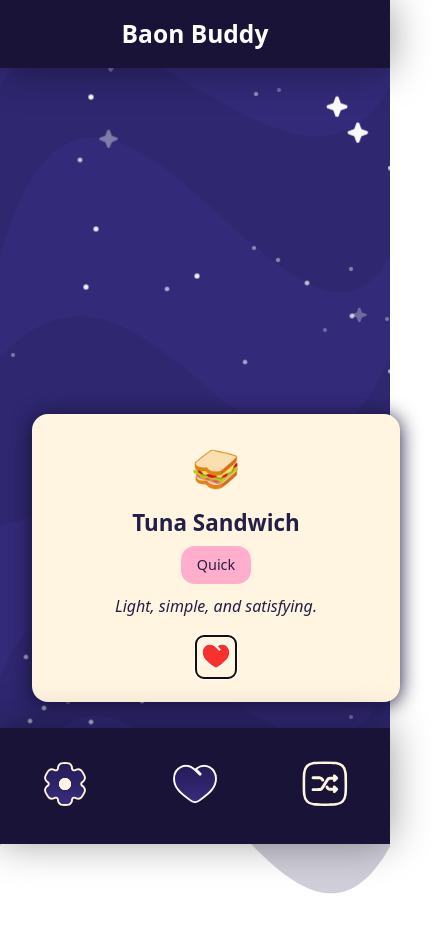
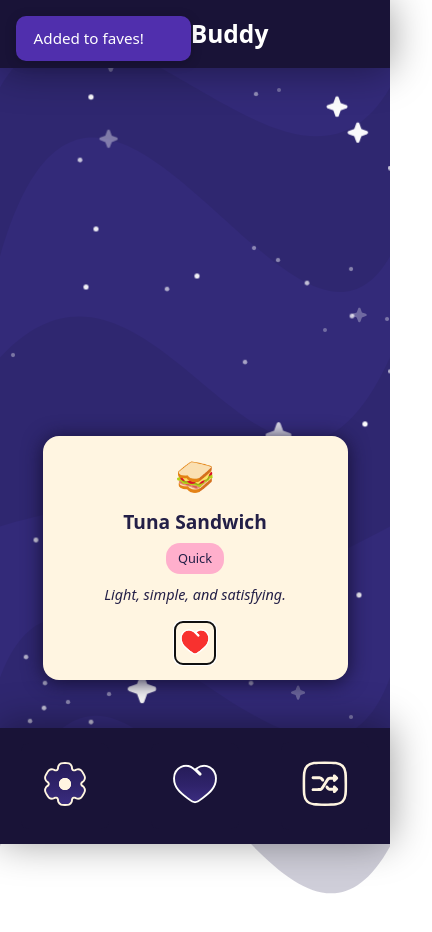
Before and after one commit to Raccai/baon-buddy, a Svelte app: page / in a window 390 px wide. Both pictures are taken after a click on the button 216 px from the left and 656 px from the top of the page. Shown: the top 932 px of the page, 432 px wide, since content can reach past the window. Built offline with nearby package versions, Linux system fonts and the light colour scheme.

Commit message:
EDIT: ngl forgot what changes were made, basta

```diff
--- a/src/App.svelte
+++ b/src/App.svelte
@@ -5,7 +5,9 @@
   import Navbar from './components/Navbar.svelte';
   import TalaQuote from './components/TalaQuote.svelte';
   import { meals } from "./lib/meals.js";
+  // @ts-ignore
   import { getRandomMeals } from "./lib/utils";
+  // @ts-ignore
   import { saveFavorite, isFavorite, removeFavorite } from './lib/storage';
   import FavoritesModal from './components/FavoritesModal.svelte';
   import { getFavorites } from './lib/storage';
@@ -17,6 +19,7 @@
   let favoritesRef;
   let favoritesVisible = false;
   let suggestedMeals = [];
+  let bounce = false;
 
   // Toggle Favorites for Each Card
   function toggleFavorites() {
@@ -39,6 +42,9 @@
     suggestedMeals = [...meals]
       .sort(() => 0.5 - Math.random())
       .slice(0, 1);
+
+    bounce = false; // reset first
+    requestAnimationFrame(() => bounce = true); // allow reactive update
   }
 
   // generates meals on first load
@@ -55,9 +61,14 @@
   </div>
 
   {#each suggestedMeals as meal (meal.name)}
-    <BaonCard {meal} {favoriteNames} on:faveChange={() => {
-      favoriteNames = getFavorites().map(meal => meal.name);
-    }} />
+    <BaonCard
+      {meal}
+      {favoriteNames}
+      triggerBounce = {bounce}
+      on:faveChange={() => {
+        favoriteNames = getFavorites().map(meal => meal.name);
+      }}
+    />
   {/each}
 
   <FavoritesModal
@@ -120,7 +131,6 @@
       />
     </svg>
   </div>
-
 </main>
 
 <Navbar
--- a/src/components/BaonCard.svelte
+++ b/src/components/BaonCard.svelte
@@ -14,6 +14,29 @@
     // Check if already favorited when component loads
     $: favorite = favoriteNames.includes(meal.name);
 
+    // For bounce animation upon every generation
+    export let triggerBounce = false;
+    let bounceClass = "";
+    $: if (triggerBounce) {
+        bounceClass = "bounce";
+        setTimeout(() => bounceClass = "", 400); // reset after animation
+    }
+
+    // For Heart-Button Toggle Sparkle Animations
+    let sparkles = [];
+    function triggerSparkle() {
+        const id = crypto.randomUUID?.() || Math.random().toString(36);
+        const newSparkle = {
+            id,
+            x: Math.random() * 20 -10, // random X offset
+            y: Math.random() * 20 -10 // random Y offset
+        };
+        sparkles = [...sparkles, newSparkle];
+        setTimeout(() => {
+            sparkles = sparkles.filter(s => s.id !== id);
+        }, 600); // removes sparkles after animation
+    }
+
     function toggleFavorite() {
         if (favorite) {
             removeFavorite(meal.name);
@@ -21,6 +44,7 @@
         } else {
             saveFavorite(meal);
             showToast("Added to faves!", "faves")
+            triggerSparkle();
         }
         dispatch("faveChange")
     }
@@ -45,7 +69,7 @@
 </script>
 
 <!-- svelte-ignore a11y_no_static_element_interactions -->
-<div class="baon-card" on:dblclick={toggleFavorite}>
+<div class="baon-card {bounceClass}" on:dblclick={toggleFavorite}>
     <div class="top-row">
         <span class="emoji">{meal.emoji}</span>
     </div>
@@ -54,7 +78,11 @@
         <h2 class="meal-name">{meal.name}</h2>
         <span class="meal-type {getBadgeClass(meal.type)}">{meal.type}</span>
         <p class="meal-message">{meal.message}</p>
-        <button class="heart-btn" on:click|stopPropagation={toggleFavorite} aria-label="Toggle Favorite">
+        <button
+            class="heart-btn"
+            on:click|stopPropagation={toggleFavorite}
+            aria-label="Toggle Favorite"
+        >
             <span class:active={favorite}>
                 {#if favorite}
                     <AddedFaves />
@@ -62,6 +90,16 @@
                     <NotFaves />
                 {/if}
             </span>
+            <div class="sparkle-wrapper">
+                {#each sparkles as sparkle (sparkle.id)}
+                    <div
+                        class="sparkle"
+                        style="transform: translate({sparkle.x}px, {sparkle.y}px"
+                    >
+                        ✨
+                    </div>
+                {/each}
+            </div>
         </button>
     </div>
 </div>
@@ -174,4 +212,65 @@
         background-color: #999;
         color: white;
     }
+
+    /* Bounce animation */
+    .bounce {
+        animation: bounceCard 0.4s ease;
+    }
+
+    @keyframes bounceCard {
+        0%   { transform: scale(1); }
+        30%  { transform: scale(1.02); }
+        60%  { transform: scale(0.99); }
+        100% { transform: scale(1); }
+    }
+
+    /* Heart Sparkle Animations */
+    .sparkle-wrapper {
+        position: absolute;
+        top: 74%;
+        right: 50%;
+        transform: translate(-50%, -50%);
+        pointer-events: none;
+        z-index: 10;
+    }
+
+    .sparkle {
+        position: absolute;
+        animation: sparkle-pop 0.6s ease forwards;
+        opacity: 0.8;
+        font-size: 1.4rem;
+    }
+
+    @keyframes sparkle-pop {
+        0% { opacity: 0; transform: scale(0); }
+        40% { opacity: 1; transform: scale(1.2); }
+        100% { opacity: 0; transform: scale(0.5) translate(-10px); }
+    }
+
+    @media (max-width: 420px) {
+        .baon-card {
+            width: 70vw;
+            padding: 1rem;
+        }
+
+        .meal-name {
+            font-size: 1.2rem;
+            text-align: center;
+        }
+
+        .meal-message {
+            font-size: 0.9rem;
+            text-align: center;
+        }
+
+        .meal-type {
+            font-size: 0.8rem;
+            padding: 6px 12px;
+        }
+
+        .emoji {
+            font-size: 2rem;
+        }
+    }
 </style>
--- a/src/components/Toast.svelte
+++ b/src/components/Toast.svelte
@@ -3,14 +3,22 @@
     import { fly, fade } from 'svelte/transition';
 
     $: $toasts;
+
+    function dismissToast(id) {
+        toasts.update(all => all.filter (t => t.id !== id));
+    }
 </script>
 
 <div class="toast-container">
+    <!-- svelte-ignore a11y_no_static_element_interactions -->
     {#each $toasts as toast (toast.id)}
+        <!-- svelte-ignore a11y_click_events_have_key_events -->
         <div
             class="toast {toast.type}"
             in:fly={{ y: 20, duration: 200 }}
             out:fade={{ duration: 200 }}
+            on:click = {() => dismissToast(toast.id)}
+            title="click to dismiss"
         >
             <span class="toast-message">{toast.message}</span>
             <div class="progress-bar"></div>
```
Also changed, not shown: src/assets/YellowSparkle.svelte (added, +9 -0 lines). Lines whose indentation alone changed are shown as unchanged.
